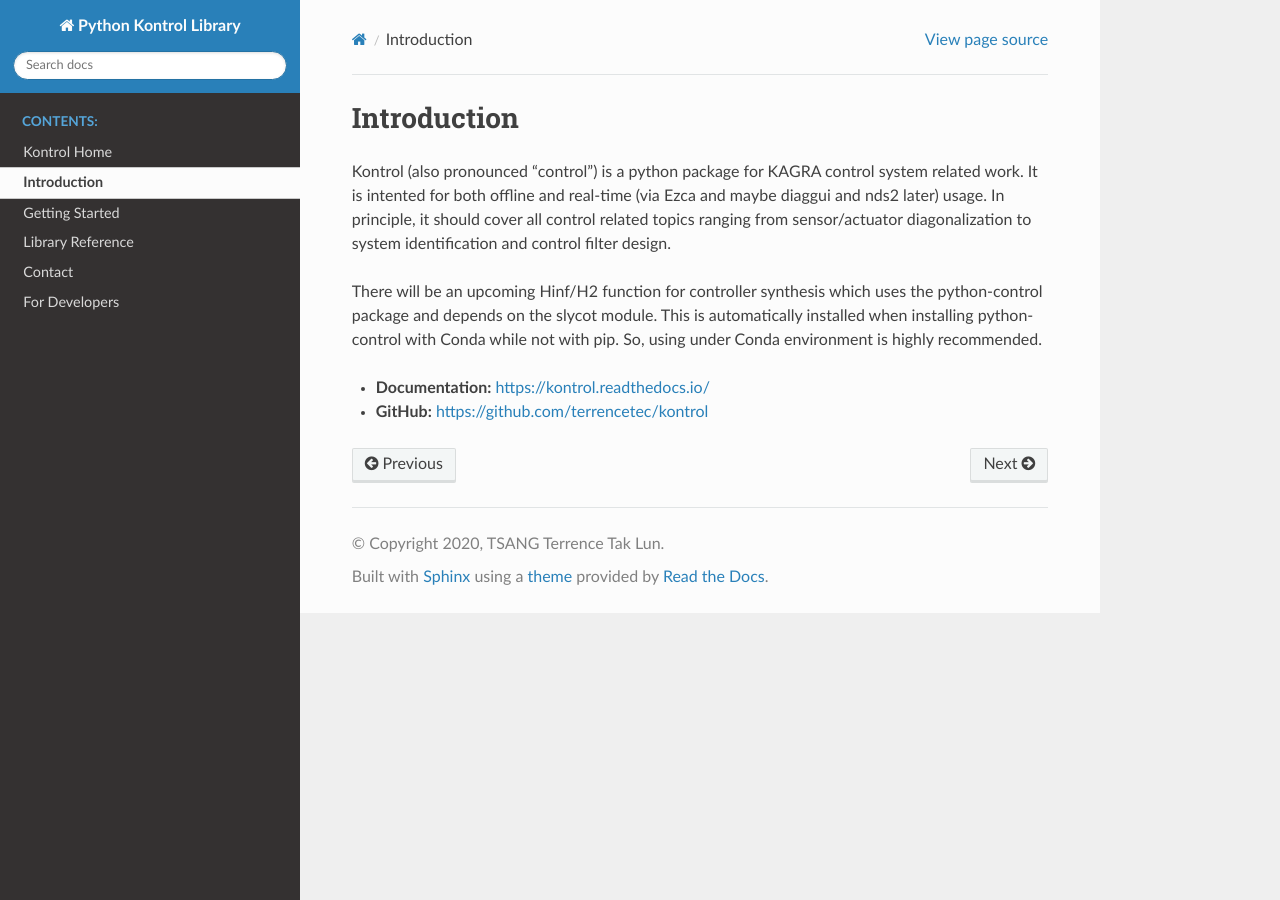
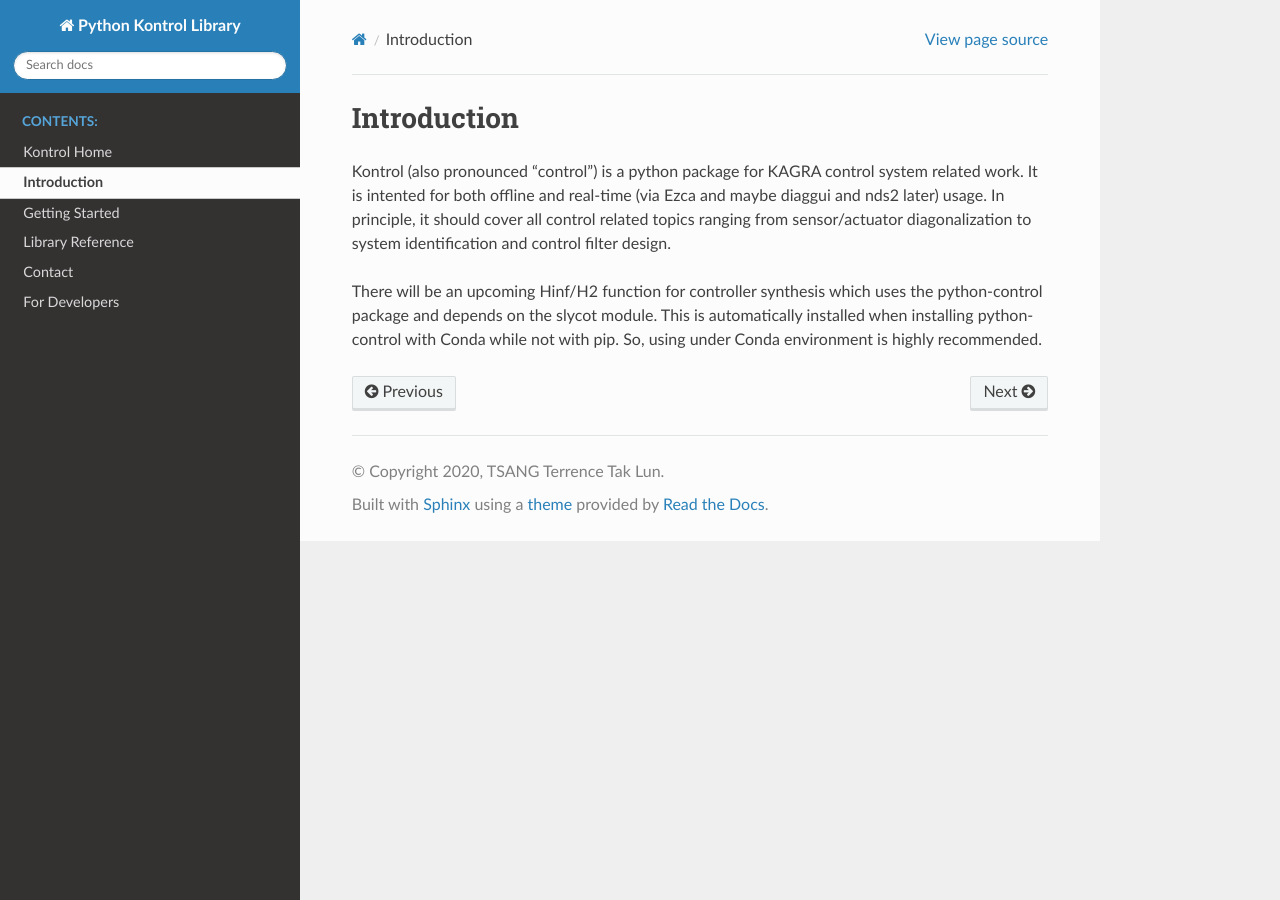
Before and after one commit to terrencetec/kontrol, a Sphinx documentation site: the page built from docs/source/introduction.rst, in a window 1280 px wide. Built offline with Sphinx 7.4.7 and the Read the Docs theme 2.0.0, drawn with Linux system fonts in a browser that asks for light colours.

Commit message:
Update introduction.rst

```diff
--- a/docs/source/introduction.rst
+++ b/docs/source/introduction.rst
@@ -11,6 +11,3 @@ There will be an upcoming Hinf/H2 function for controller synthesis which uses
 the python-control package and depends on the slycot module. This is
 automatically installed when installing python-control with Conda while not
 with pip. So, using under Conda environment is highly recommended.
-
-- **Documentation:** https://kontrol.readthedocs.io/
-- **GitHub:** https://github.com/terrencetec/kontrol
```
